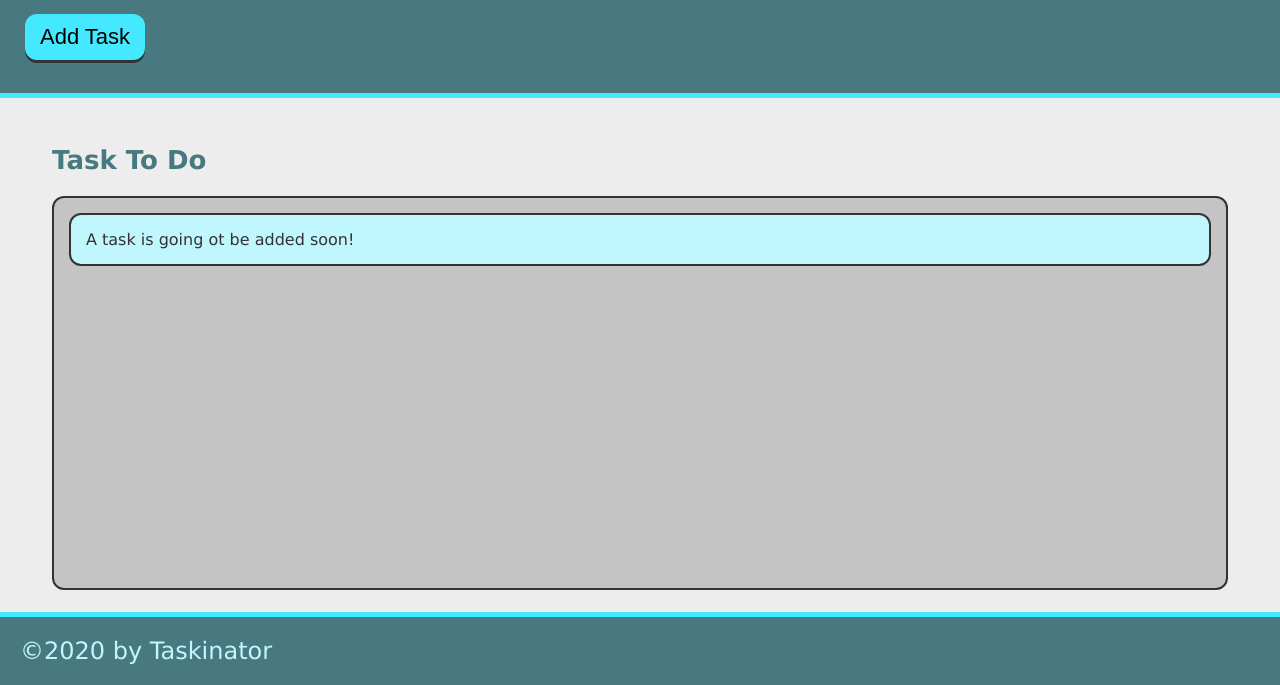
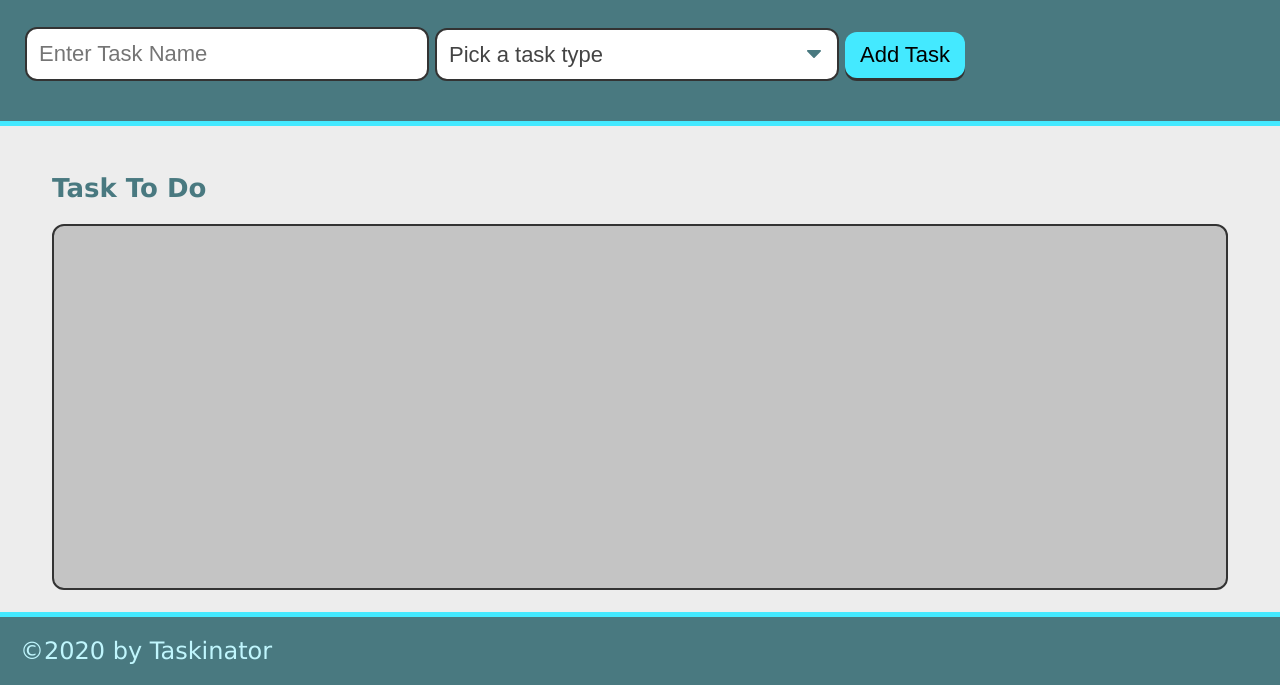
Before and after one commit to Zunaty/taskinator, a plain HTML site: page index.html in a window 1280 px wide. Shown: the part 115-800 px from the top of the page. Drawn offline with Linux system fonts and the light colour scheme.

Commit message:
can enter task name and type

```diff
--- a/index.html
+++ b/index.html
@@ -13,15 +13,30 @@
         <header>
             <h1 class="page-title">Taskinator</h1>
             <p>Click the button below to add a new task!</p>
-            <button class="btn" id="save-task">Add Task</button>
+            <form id="task-form">
+                <div class="form-group">
+                    <input type="text" name="task-name" placeholder="Enter Task Name" />
+                </div>
+
+                <div class="form-group">
+                    <select name="task-type" class="select-dropdown">
+                        <option value="" disabled selected>Pick a task type</option>
+                        <option value="Print">Print</option>
+                        <option value="Web">Web</option>
+                        <option value="Mobile">Mobile</option>
+                    </select>
+                </div>
+
+                <div class="form-group">
+                    <button class="btn" id="save-task" type="submit">Add Task</button>
+                </div>
+            </form>
         </header>
 
         <main class="page-content">
             <section class="task-list-wrapper">
                 <h2 class="list-title">Task To Do</h2>
-                <ul class="task-list" id="tasks-to-do">
-                    <li class="task-item">A task is going ot be added soon!</li>
-                </ul>
+                <ul class="task-list" id="tasks-to-do"></ul>
             </section>
         </main>
 
```
